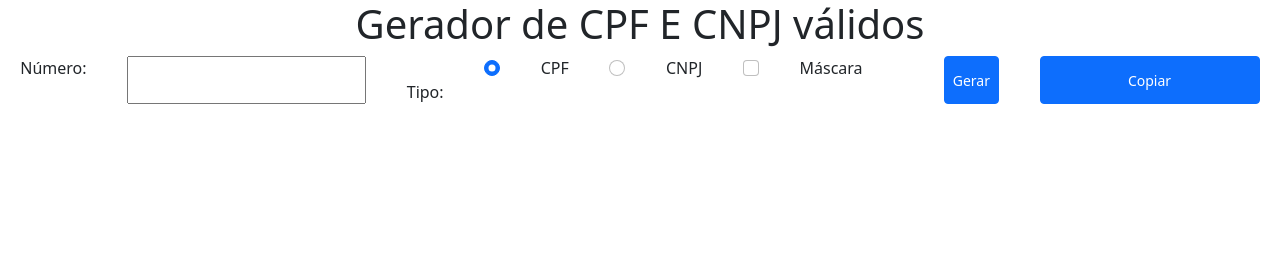
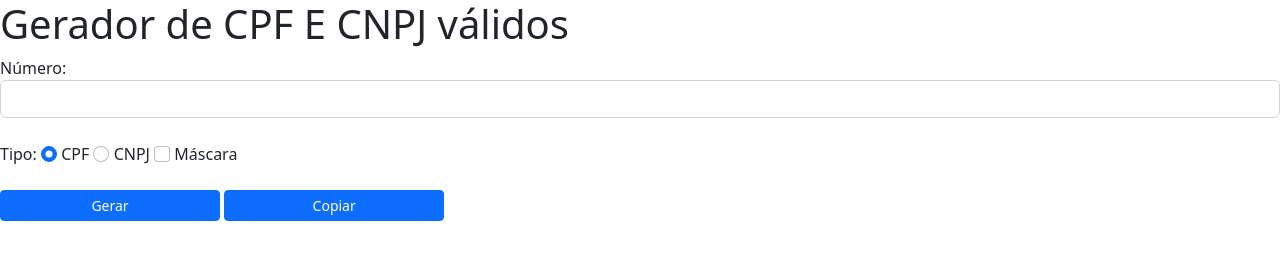
Before and after one commit to eduardosimass/geradordecpfcnpjcep, a plain HTML site: page index.html in a window 1280 px wide. Drawn offline with nearby package versions, Linux system fonts and the light colour scheme.

Commit message:
Add files via upload

```diff
--- a/index.html
+++ b/index.html
@@ -13,10 +13,10 @@
 </head>
 <body>
 
-    <h1 class=" d-flex justify-content-around align-middle ">Gerador de CPF E CNPJ válidos</h1>
-    <form  class="d-flex justify-content-around" name="form_main ">
+    <h1>Gerador de CPF E CNPJ válidos</h1>
+    <form  name="form_main">
       <label for="numero">Número:</label>
-      <input name="numero" id="numero" size="20" type="text" /><br />
+      <input class="form-control" name="numero" id="numero" size="20" type="text" /><br />
       Tipo:
       <input class="form-check-input" name="tipo" value="cpf" id="cpf" checked="checked" type="radio">
       <label for="cpf">CPF</label>
@@ -24,7 +24,7 @@
       <label for="cnpj">CNPJ</label>
       <input class="form-check-input" name="mascara" value="mascara" id="mascara" type="checkbox">
       <label for="mascara">Máscara</label><br /><br />
-      <input class="btn btn-primary btn-sm name="button" value="Gerar" onclick="gera()" type="button">
+      <input class="btn btn-primary btn-sm name="button" value="Gerar" onclick="gera()">
       <input class="btn btn-primary btn-sm type="button" value="Copiar" onclick="copiarTexto()">
     </form>
 
--- a/style.css
+++ b/style.css
@@ -0,0 +1,4 @@
+*{
+    padding: 10;
+    margin: auto;
+}
```
